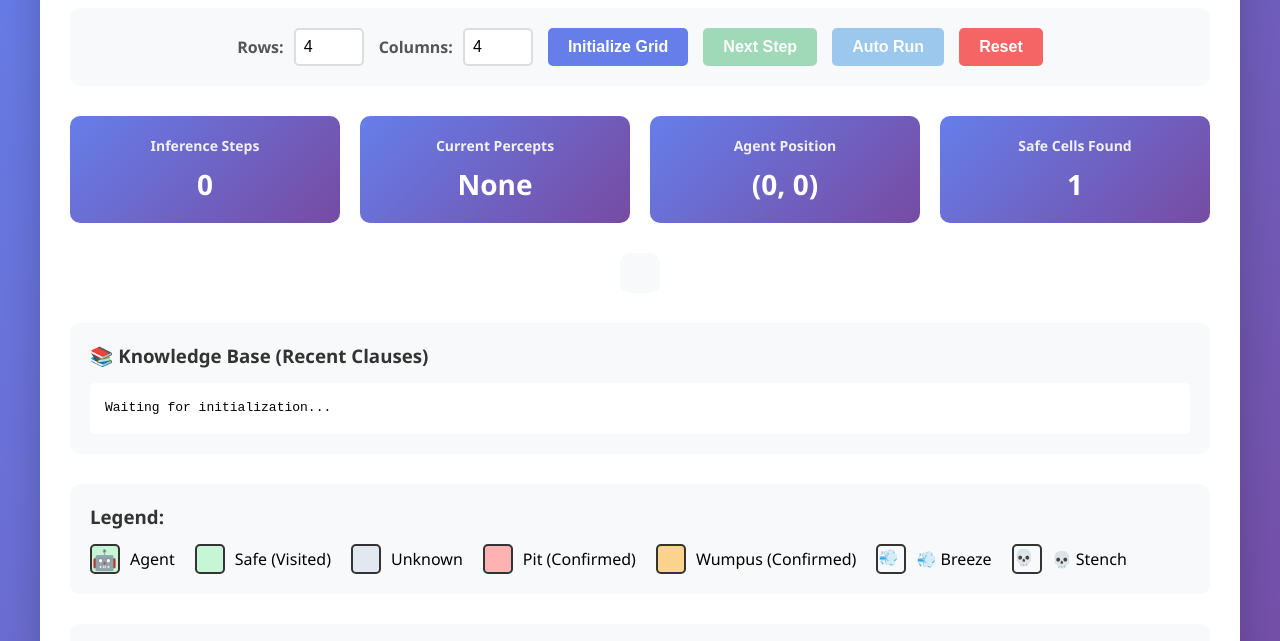
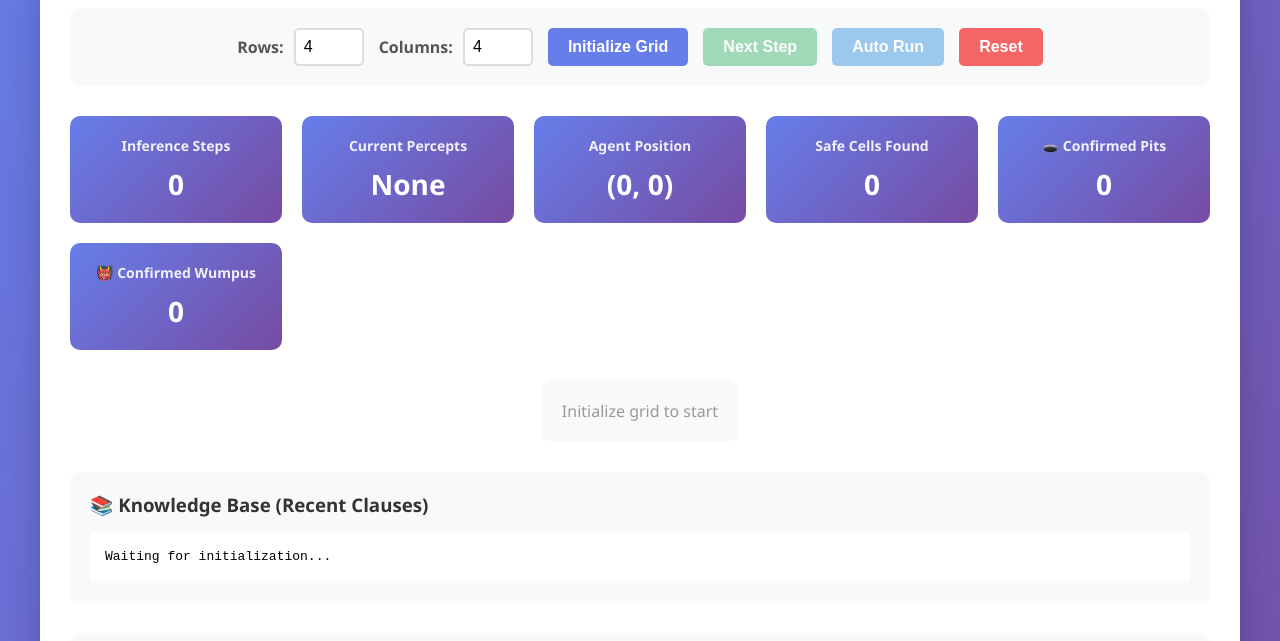
Before and after one commit to waleedryaz/wumpus-world-logic-agent, a plain HTML site: page index.html in a window 1280 px wide. Shown: the part 127-768 px from the top of the page. Drawn offline with Linux system fonts and the light colour scheme.

Commit message:
Update index.html

```diff
--- a/index.html
+++ b/index.html
@@ -42,13 +42,21 @@
             </div>
             <div class="metric-card">
                 <h3>Safe Cells Found</h3>
-                <div id="safeCells" class="metric-value">1</div>
+                <div id="safeCells" class="metric-value">0</div>
+            </div>
+            <div class="metric-card danger-pit">
+                <h3>🕳️ Confirmed Pits</h3>
+                <div id="confirmedPits" class="metric-value">0</div>
+            </div>
+            <div class="metric-card danger-wumpus">
+                <h3>👹 Confirmed Wumpus</h3>
+                <div id="confirmedWumpus" class="metric-value">0</div>
             </div>
         </div>
 
         <!-- Grid Container -->
         <div id="gridContainer" class="grid-container">
-            <!-- Grid will be generated here -->
+            <p style="text-align:center;color:#999;">Initialize grid to start</p>
         </div>
 
         <!-- Knowledge Base Display -->
@@ -65,31 +73,31 @@
             <div class="legend-items">
                 <div class="legend-item">
                     <div class="legend-box agent"></div>
-                    <span>Agent</span>
+                    <span>Agent (Current Position)</span>
                 </div>
                 <div class="legend-item">
                     <div class="legend-box safe"></div>
-                    <span>Safe (Visited)</span>
+                    <span>Safe (Visited/Proven)</span>
                 </div>
                 <div class="legend-item">
                     <div class="legend-box unknown"></div>
-                    <span>Unknown</span>
+                    <span>Unknown (Unexplored)</span>
                 </div>
                 <div class="legend-item">
                     <div class="legend-box pit"></div>
-                    <span>Pit (Confirmed)</span>
+                    <span>Confirmed Pit (Proven Danger)</span>
                 </div>
                 <div class="legend-item">
                     <div class="legend-box wumpus"></div>
-                    <span>Wumpus (Confirmed)</span>
+                    <span>Confirmed Wumpus (Proven Danger)</span>
                 </div>
                 <div class="legend-item">
-                    <div class="legend-box breeze"></div>
-                    <span>💨 Breeze</span>
+                    <span style="font-size: 24px;">💨</span>
+                    <span>Breeze (Pit Nearby)</span>
                 </div>
                 <div class="legend-item">
-                    <div class="legend-box stench"></div>
-                    <span>💀 Stench</span>
+                    <span style="font-size: 24px;">💀</span>
+                    <span>Stench (Wumpus Nearby)</span>
                 </div>
             </div>
         </div>
```
